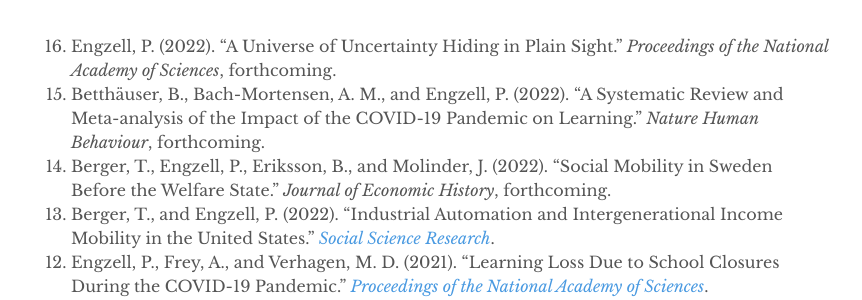
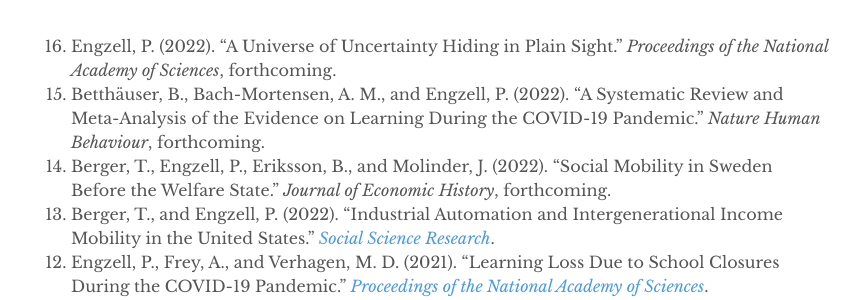
Before and after one commit to pengzell/pengzell.github.io, a Jekyll site: the page built from _pages/publications.md, in a window 1280 px wide. Shown: the part 187-487 px from the top of the page, without its empty margins (209-1071 px from the left). Built offline with Jekyll 4.4.1, drawn with Linux system fonts in a browser that asks for light colours.

Commit message:
Update publications.md

```diff
--- a/_pages/publications.md
+++ b/_pages/publications.md
@@ -6,7 +6,7 @@
 ---
 
 1. Engzell, P. (2022). "A Universe of Uncertainty Hiding in Plain Sight." *Proceedings of the National Academy of Sciences*, forthcoming.
-2. Betthäuser, B., Bach-Mortensen, A. M., and Engzell, P. (2022). "A Systematic Review and Meta-analysis of the Impact of the COVID-19 Pandemic on Learning." *Nature Human Behaviour*, forthcoming.
+2. Betthäuser, B., Bach-Mortensen, A. M., and Engzell, P. (2022). "A Systematic Review and Meta-Analysis of the Evidence on Learning During the COVID-19 Pandemic." *Nature Human Behaviour*, forthcoming.
 3. Berger, T., Engzell, P., Eriksson, B., and Molinder, J. (2022). "Social Mobility in Sweden Before the Welfare State." *Journal of Economic History*, forthcoming.
 4. Berger, T., and Engzell, P. (2022). "Industrial Automation and Intergenerational Income Mobility in the United States." [*Social Science Research*](https://doi.org/10.1016/j.ssresearch.2021.102686).
 5. Engzell, P., Frey, A., and Verhagen, M. D. (2021). "Learning Loss Due to School Closures During the COVID-19 Pandemic." [*Proceedings of the National Academy of Sciences*](https://doi.org/10.1073/pnas.2022376118).
```
